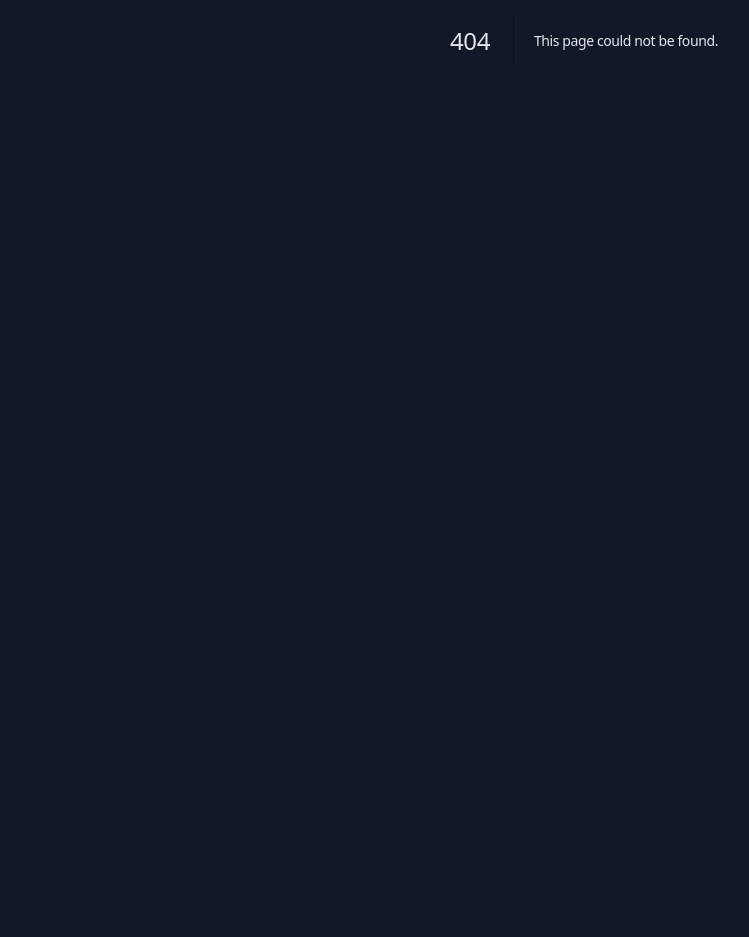
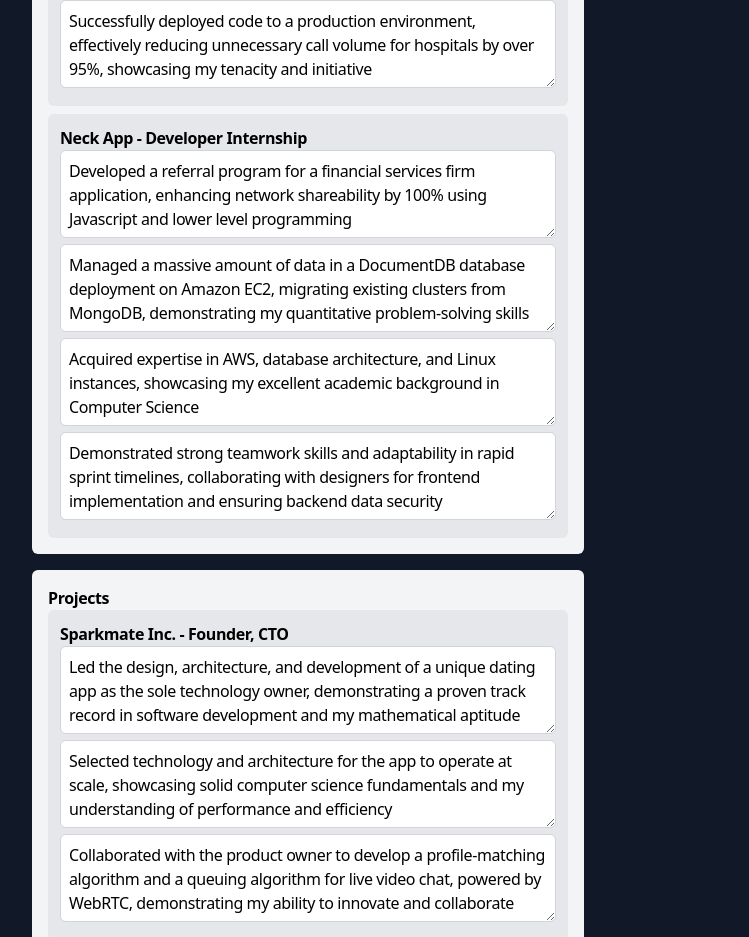
Before and after one commit to roshunsunder/resume, a Next.js app in the folder nextjs/resume/: page /edit in a window 1280 px wide. Before the commit this address had no page. Shown: the part 360-1297 px from the top of the page, without its empty margins (56-805 px from the left). Before the commit the page ends 800 px from the top, so only its background shows below. Built offline with nearby package versions, Linux system fonts and the light colour scheme.

Commit message:
Dynamic JSON rendering for postprocessing

```diff
--- a/nextjs/resume/app/(auth)/signup/page.tsx
+++ b/nextjs/resume/app/(auth)/signup/page.tsx
@@ -1,6 +1,6 @@
 export const metadata = {
-  title: 'Sign Up - Open PRO',
-  description: 'Page description',
+  title: 'Sign Up',
+  description: 'Make a new account',
 }
 
 import Link from 'next/link'
@@ -13,7 +13,7 @@
 
           {/* Page header */}
           <div className="max-w-3xl mx-auto text-center pb-12 md:pb-20">
-            <h1 className="h1">Welcome. We exist to make entrepreneurship easier.</h1>
+            <h1 className="h1">Put your best foot forward</h1>
           </div>
 
           {/* Form */}
@@ -62,7 +62,7 @@
                 </div>
               </div>
               <div className="text-sm text-gray-500 text-center">
-                I agree to be contacted by Open PRO about this offer as per the Open PRO <Link href="#" className="underline text-gray-400 hover:text-gray-200 hover:no-underline transition duration-150 ease-in-out">Privacy Policy</Link>.
+                I agree to be contacted by Resume Tool about this offer as per the Resume Tool <Link href="#" className="underline text-gray-400 hover:text-gray-200 hover:no-underline transition duration-150 ease-in-out">Privacy Policy</Link>.
               </div>
               <div className="flex flex-wrap -mx-3 mt-6">
                 <div className="w-full px-3">
@@ -71,7 +71,7 @@
               </div>
             </form>
             <div className="text-gray-400 text-center mt-6">
-              Already using Open PRO? <Link href="/signin" className="text-purple-600 hover:text-gray-200 transition duration-150 ease-in-out">Sign in</Link>
+              Already using Resume Tool? <Link href="/signin" className="text-purple-600 hover:text-gray-200 transition duration-150 ease-in-out">Sign in</Link>
             </div>
           </div>
 
--- /dev/null
+++ b/nextjs/resume/app/(gen)/edit/exampleData.js
@@ -0,0 +1,58 @@
+const exampleData =
+{
+    "Experience": [
+      {
+        "company": "Cedar Inc.",
+        "title": "Developer Internship",
+        "start": "May 2022",
+        "end": "August 2022",
+        "location": "New York, NY",
+        "description": [
+          "Demonstrated proficiency in Python while developing for a fast-paced start-up in the financial technology sector, focusing on the efficiency and scalability of distributed systems",
+          "Designed and implemented a high-performance notification system to streamline client-facing communication, aiding in bill payment and improving data flow",
+          "Successfully deployed code to a production environment, effectively reducing unnecessary call volume for hospitals by over 95%, showcasing my tenacity and initiative"
+        ]
+      },
+      {
+        "company": "Neck App",
+        "title": "Developer Internship",
+        "start": "May 2021",
+        "end": "September 2021",
+        "location": "New York, NY",
+        "description": [
+          "Developed a referral program for a financial services firm application, enhancing network shareability by 100% using Javascript and lower level programming",
+          "Managed a massive amount of data in a DocumentDB database deployment on Amazon EC2, migrating existing clusters from MongoDB, demonstrating my quantitative problem-solving skills",
+          "Acquired expertise in AWS, database architecture, and Linux instances, showcasing my excellent academic background in Computer Science",
+          "Demonstrated strong teamwork skills and adaptability in rapid sprint timelines, collaborating with designers for frontend implementation and ensuring backend data security"
+        ]
+      }
+    ],
+    "Projects": [
+      {
+        "company": "Sparkmate Inc.",
+        "title": "Founder, CTO",
+        "start": "May 2022",
+        "end": "Jan 2023",
+        "location": "New York, NY",
+        "description": [
+          "Led the design, architecture, and development of a unique dating app as the sole technology owner, demonstrating a proven track record in software development and my mathematical aptitude",
+          "Selected technology and architecture for the app to operate at scale, showcasing solid computer science fundamentals and my understanding of performance and efficiency",
+          "Collaborated with the product owner to develop a profile-matching algorithm and a queuing algorithm for live video chat, powered by WebRTC, demonstrating my ability to innovate and collaborate"
+        ]
+      },
+      {
+        "company": "Data Science Society",
+        "title": "ML Project Creator / Leader",
+        "start": "September 2020",
+        "end": "May 2021",
+        "location": "Berkeley, CA",
+        "description": [
+          "Utilized Python and related libraries to develop an algorithm for political article analysis, demonstrating excellent problem-solving skills and my quantitative problem-solving ability",
+          "Processed a dataset of 15,000+ articles using VADER sentiment analysis and other data science/ML techniques, achieving over 80% accuracy, showcasing my ability to handle massive amounts of data",
+          "Led a team in the creation of the algorithm and its accompanying data visualizations, demonstrating strong communication and teamwork skills, proving myself as a genuine team player"
+        ]
+      }
+    ]
+}
+
+export default exampleData;
--- /dev/null
+++ b/nextjs/resume/app/(gen)/edit/page.tsx
@@ -0,0 +1,14 @@
+import React from 'react'
+import ResumeEditor from '@/components/resume-editor'
+
+import exampleData from './exampleData'
+
+export default function Edit() {
+  return (
+    <section id="resumeEditor">
+      <div className="max-w-6xl mx-auto px-4 sm:px-6 relative pt-20 pb-24 md:pt-24 md:pb-32">
+          <ResumeEditor resumeData={exampleData}/>
+      </div>
+    </section>
+  )
+}
--- /dev/null
+++ b/nextjs/resume/components/resume-editor.tsx
@@ -0,0 +1,116 @@
+'use client'
+import React, { useState, useEffect } from 'react';
+
+interface Experience {
+    company: string;
+    title: string;
+    start: string;
+    end: string;
+    location: string;
+    description: string[];
+}
+
+interface Project {
+    company: string;
+    title: string;
+    start: string;
+    end: string;
+    location: string;
+    description: string[];
+}
+
+interface ResumeData {
+    Experience: Experience[];
+    Projects: Project[];
+}
+
+interface Bio {
+    name: string;
+    address: string;
+    phone: string;
+    email: string;
+    website: string;
+  }
+
+interface Education {
+    institution: string;
+    degree: string;
+    major: string;
+    minor: string;
+    start: string;
+    end: string;
+    location: string;
+    relevantCoursework: string[];
+}
+
+interface CandidateInfo {
+    Bio: Bio;
+    Education: Education;
+}
+
+interface Props {
+    resumeData: ResumeData;
+}
+
+
+const ResumeEditor: React.FC<Props> = ({ resumeData }) => {
+    const [localResumeData, setLocalResumeData] = useState<ResumeData>(resumeData);
+
+    const doNothing = (data : any) => {
+        return;
+    }
+
+    useEffect(() => {
+        const textareas = document.querySelectorAll('textarea');
+        textareas.forEach(textarea => {
+            textarea.style.height = 'auto';
+            textarea.style.height = textarea.scrollHeight + 'px';
+        });
+    }, [localResumeData]);
+    const updateDescription = (
+        section: keyof ResumeData,
+        index: number,
+        descriptionIndex: number,
+        newValue: string
+    ) => {
+        const updatedSection = [...localResumeData[section]];
+        updatedSection[index].description[descriptionIndex] = newValue;
+
+        const updatedResumeData = {
+            ...localResumeData,
+            [section]: updatedSection,
+        };
+
+        setLocalResumeData(updatedResumeData);
+        doNothing(updatedResumeData);
+    };
+
+    return (
+        <div className="space-y-4 w-1/2"> {/* Added spacing between each section */}
+            {(['Experience', 'Projects'] as Array<keyof ResumeData>).map((section) => (
+                <div key={section} className="p-4 bg-gray-100 rounded-md"> {/* Styling for each section */}
+                    <h2 className="font-bold text-black">{section}</h2> {/* Made the text bold */}
+                    <div className="space-y-2"> {/* Added spacing between each item */}
+                        {localResumeData[section].map((item, index) => (
+                            <div key={index} className="p-3 bg-gray-200 rounded-md"> {/* Styling for each item */}
+                                <h3 className="font-bold text-black">{item.company} - {item.title}</h3> {/* Made the text bold */}
+                                {item.description.map((desc, descIndex) => (
+                                    <div key={descIndex}>
+                                        <textarea
+                                            value={desc}
+                                            onChange={(e) =>
+                                                updateDescription(section, index, descIndex, e.target.value)}
+                                            className="p-2 rounded-md text-black border border-gray-300 w-full"
+                                        />
+                                    </div>
+                                ))}
+                            </div>
+                        ))}
+                    </div>
+                </div>
+            ))}
+        </div>
+    );
+};
+
+export default ResumeEditor;
--- a/nextjs/resume/components/upload.tsx
+++ b/nextjs/resume/components/upload.tsx
@@ -1,6 +1,9 @@
+import Link from "next/link";
 import DocPreview from "./document-preview";
+
 export default function UploadArea() {
-    return (
+
+  return (
     <div className="flex flex-col items-center justify-center h-screen">
       <div className="flex flex-row w-full max-w-5xl p-8 bg-white shadow-lg rounded-lg">
         {/* Left Section */}
@@ -23,9 +26,16 @@
 
           {/* Step 3: Submit Button */}
           <div data-aos="fade-up" className="text-xl text-slate-700 font-semibold mt-8 mb-2">Step 3: Let Us Do The Work</div>
-          <button data-aos="fade-up" className="px-4 py-2 rounded bg-sky-400 text-white shadow hover:bg-sky-500">
+          {/* <button
+            data-aos="fade-up"
+            className="btn px-4 py-2 rounded bg-sky-400 text-white shadow hover:bg-sky-500"
+            href="/edit"
+          >
             Submit
-          </button>
+          </button> */}
+          <Link href="/edit" data-aos="fade-up" className="btn-sm px-4 py-2 rounded bg-sky-400 text-white shadow hover:bg-sky-500">
+            Submit
+          </Link>
         </div>
 
         {/* Right Section */}
```
Also changed, not shown: 1 other file (tests, documents, lock files or other folders).
